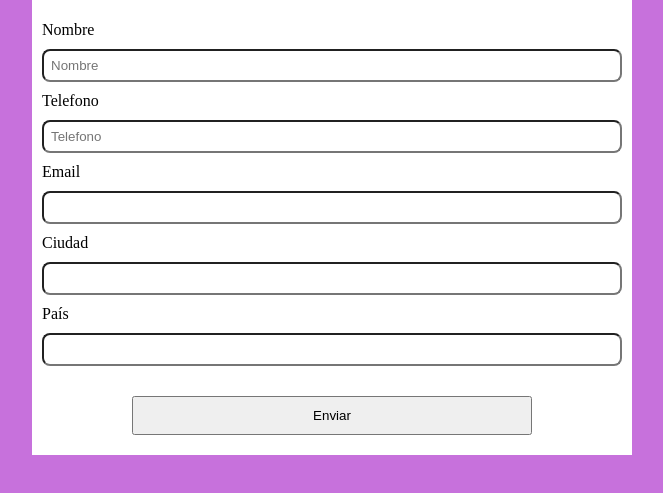
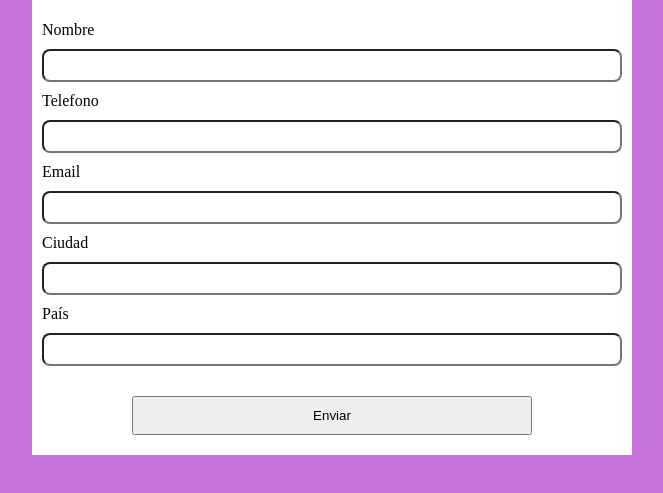
Before and after one commit to ManuelUrquina/web-repos, a plain HTML site: page index.html in a window 1280 px wide. Shown: the part 117-610 px from the top of the page, without its empty margins (26-689 px from the left). Drawn offline with Linux system fonts and the light colour scheme.

Commit message:
Nothing Important

```diff
--- a/index.html
+++ b/index.html
@@ -19,11 +19,11 @@
 
             <label for="name">Nombre</label>
 
-            <input type="text" placeholder="Nombre" name="name" id="name">
+            <input type="text" name="name" id="name">
 
             <label for="phone">Telefono</label>
 
-            <input type="text" placeholder="Telefono" id="phone">
+            <input type="text" id="phone">
 
             <label for="email">Email</label>
 
```
